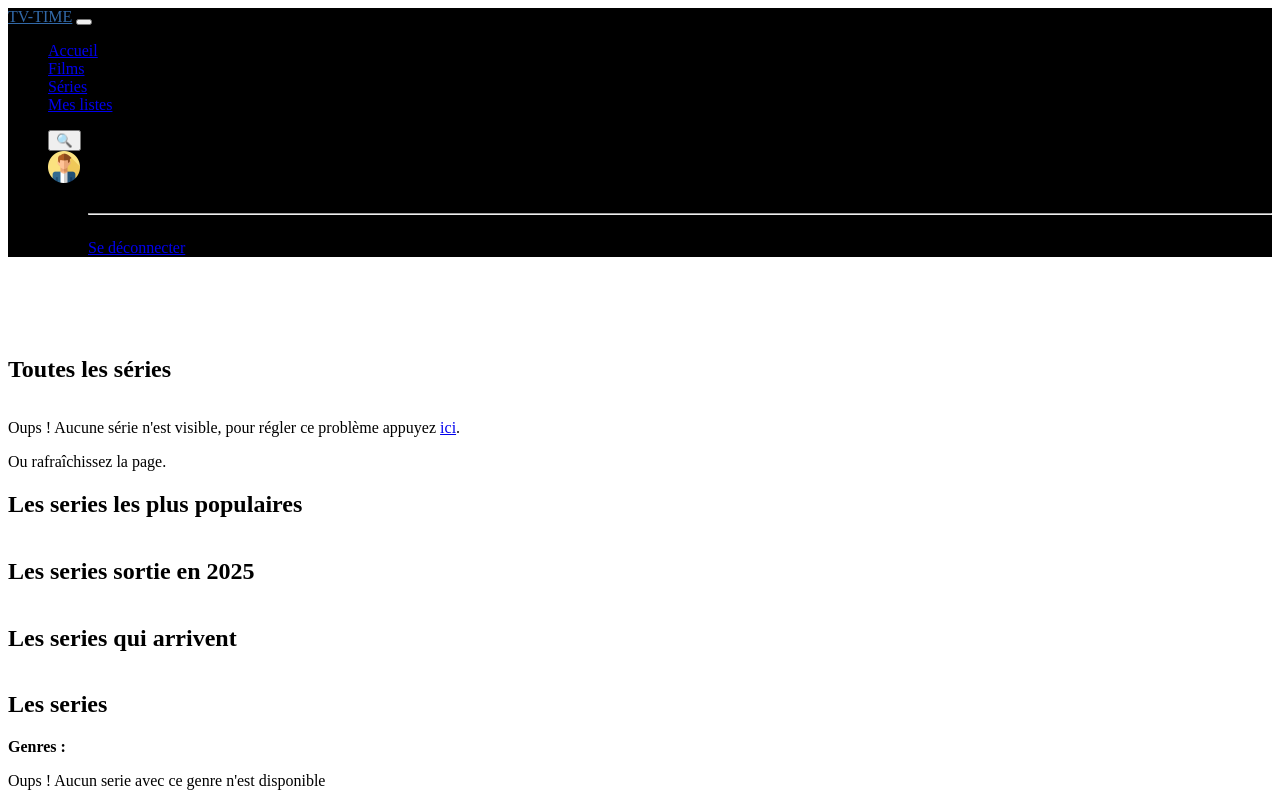
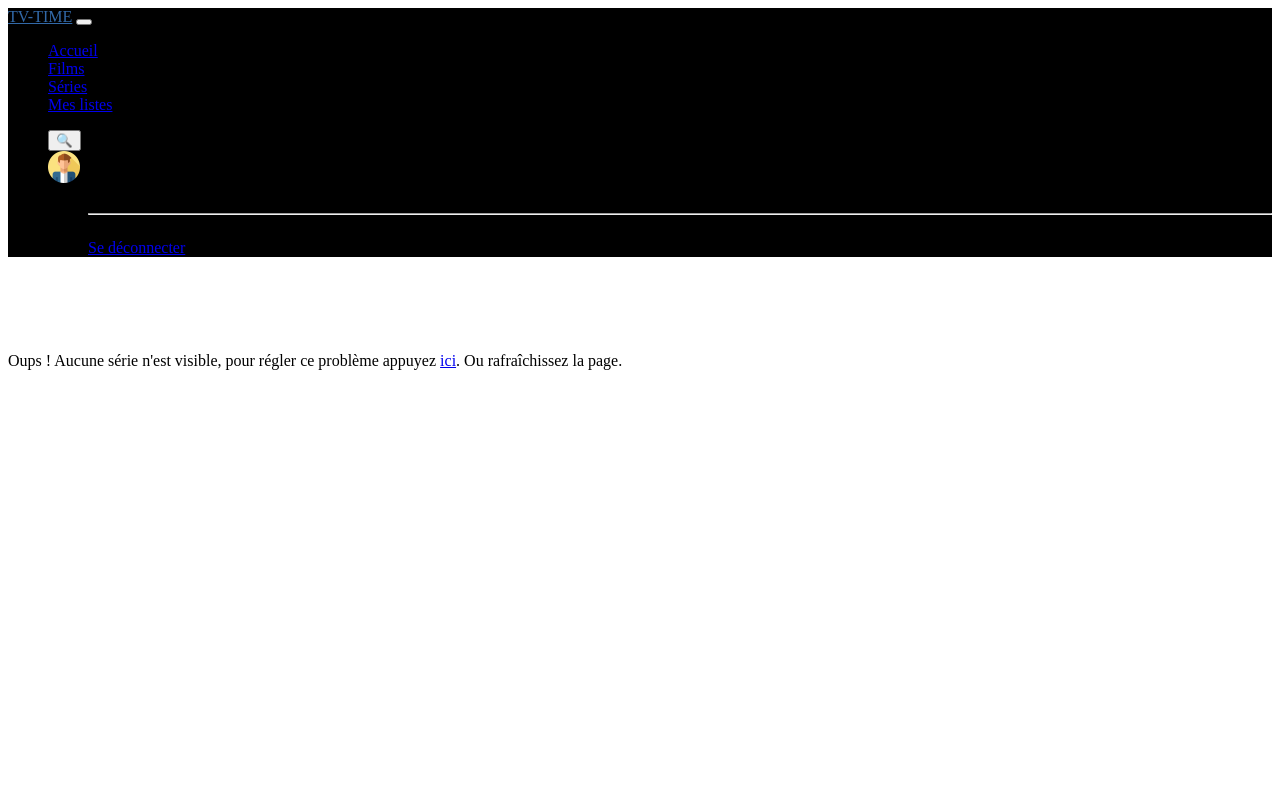
Before and after one commit to lea905/tvTime, a Symfony app: template templates/series/index.html.twig in a window 1280 px wide. Run offline with Twig, Linux system fonts and the light colour scheme; the template is opened without the code that fills it, so the values that code supplies are empty; some libraries are stand-ins or nearby versions.

Commit message:
[Series] front catégories

```diff
--- a/src/Controller/SeriesController.php
+++ b/src/Controller/SeriesController.php
@@ -33,7 +33,6 @@ class SeriesController extends AbstractController
     #[Route('', name: 'app_index_series')]
     public function index(Request $request): Response
     {
-
         $series = $this->seriesRepository->findAll();
 
         if (count($series) <= 0)
--- a/templates/series/index.html.twig
+++ b/templates/series/index.html.twig
@@ -2,6 +2,12 @@
 
 {% block body %}
     <div style="padding-top: 5%;">
+        {% if series is empty %}
+            <p>Oups ! Aucune série n'est visible, pour régler ce problème appuyez
+                <a href="{{ path('app_series_synchronisation_api') }}">
+                    ici</a>. Ou rafraîchissez la page.</p>
+        {% else %}
+
             <section class="mb-5">
                 <div class="d-flex justify-content-between align-items-center mb-2">
                     <h2 class="h4 m-0">Toutes les séries</h2>
@@ -22,7 +28,8 @@
                                 </h3>
 
                                 <p class="mb-2 small">
-                                Réalisé le <span class="badge bg-secondary me-1 mb-1">{{ serie.releaseDate ? serie.releaseDate|date('d/m/Y') : 'Date inconnue' }}</span>
+                                    Réalisé le <span
+                                        class="badge bg-secondary me-1 mb-1">{{ serie.releaseDate ? serie.releaseDate|date('d/m/Y') : 'Date inconnue' }}</span>
                                 </p>
 
                                 <a href="{{ path('app_series_show', {id: serie.id}) }}"
@@ -31,15 +38,12 @@
                                 </a>
                             </div>
                         </article>
-                {% else %}
-                    <p>Oups ! Aucune série n'est visible, pour régler ce problème appuyez
-                        <a href="{{ path('app_series_synchronisation_api') }}">
-                            ici</a>.</p> Ou rafraîchissez la page.</l>
                     {% endfor %}
                 </div>
             </section>
+
+            {% if popular is not empty %}
                 <section class="mb-5">
-
                     <div class="d-flex justify-content-between align-items-center mb-2">
                         <h2 class="h4 m-0">Les series les plus populaires</h2>
                     </div>
@@ -59,7 +63,8 @@
                                     </h3>
 
                                     <p class="mb-2 small">
-                                Réalisé le <span class="badge bg-secondary me-1 mb-1">{{ serie.releaseDate ? serie.releaseDate|date('d/m/Y') : 'Date inconnue' }}</span>
+                                        Réalisé le <span
+                                            class="badge bg-secondary me-1 mb-1">{{ serie.releaseDate ? serie.releaseDate|date('d/m/Y') : 'Date inconnue' }}</span>
                                     </p>
 
                                     <a href="{{ path('app_series_show', {id: serie.id}) }}"
@@ -71,8 +76,10 @@
                         {% endfor %}
                     </div>
                 </section>
+            {% endif %}
+
+            {% if year2025 is not empty %}
                 <section class="mb-5">
-
                     <div class="d-flex justify-content-between align-items-center mb-2">
                         <h2 class="h4 m-0">Les series sortie en 2025</h2>
                     </div>
@@ -92,7 +99,8 @@
                                     </h3>
 
                                     <p class="mb-2 small">
-                                Réalisé le <span class="badge bg-secondary me-1 mb-1">{{ serie.releaseDate ? serie.releaseDate|date('d/m/Y') : 'Date inconnue' }}</span>
+                                        Réalisé le <span
+                                            class="badge bg-secondary me-1 mb-1">{{ serie.releaseDate ? serie.releaseDate|date('d/m/Y') : 'Date inconnue' }}</span>
                                     </p>
 
                                     <a href="{{ path('app_series_show', {id: serie.id}) }}"
@@ -104,10 +112,12 @@
                         {% endfor %}
                     </div>
                 </section>
+            {% endif %}
+
+            {% if upcoming is not empty %}
                 <section class="mb-5">
-
                     <div class="d-flex justify-content-between align-items-center mb-2">
-                <h2 class="h4 m-0">Les series qui arrivent</h2>
+                        <h2 class="h4 m-0">Les series qui arrivent prochainnement</h2>
                     </div>
 
                     <div class="movies-row d-flex flex-row flex-nowrap gap-3 pb-2" style="overflow-x:auto;">
@@ -125,7 +135,8 @@
                                     </h3>
 
                                     <p class="mb-2 small">
-                                Réalisé le <span class="badge bg-secondary me-1 mb-1">{{ serie.releaseDate ? serie.releaseDate|date('d/m/Y') : 'Date inconnue' }}</span>
+                                        Réalisé le <span
+                                            class="badge bg-secondary me-1 mb-1">{{ serie.releaseDate ? serie.releaseDate|date('d/m/Y') : 'Date inconnue' }}</span>
                                     </p>
 
                                     <a href="{{ path('app_series_show', {id: serie.id}) }}"
@@ -137,15 +148,13 @@
                         {% endfor %}
                     </div>
                 </section>
+            {% endif %}
+
             <section class="mb-5">
-
                 <div class="d-flex justify-content-between align-items-center mb-2">
-                <h2 class="h4 m-0">Les series</h2>
+                    <h2 class="h4 m-0">Les series par type</h2>
                 </div>
-
-
                 <div class="mb-3">
-                <strong>Genres :</strong>
                     <ul class="list-inline mb-0">
                         {% for genre in allGenres %}
                             <li class="list-inline-item mb-2">
@@ -162,7 +171,7 @@
                 <div class="movies-row d-flex flex-row flex-nowrap gap-3 pb-2" style="overflow-x:auto;">
                     {% if seriesGenre is empty %}
 
-                    Oups ! Aucun serie avec ce genre n'est disponible
+                        Oups ! Aucun serie "{{ selectedGenre }}" n'est enregistré
                     {% else %}
 
                         {% for serie in seriesGenre %}
@@ -179,7 +188,8 @@
                                     </h3>
 
                                     <p class="mb-2 small">
-                                    Réalisé le <span class="badge bg-secondary me-1 mb-1">{{ serie.releaseDate ? serie.releaseDate|date('d/m/Y') : 'Date inconnue' }}</span>
+                                        Réalisé le <span
+                                            class="badge bg-secondary me-1 mb-1">{{ serie.releaseDate ? serie.releaseDate|date('d/m/Y') : 'Date inconnue' }}</span>
                                     </p>
 
                                     <a href="{{ path('app_series_show', {id: serie.id}) }}"
@@ -188,10 +198,11 @@
                                     </a>
                                 </div>
                             </article>
-
                         {% endfor %}
                     {% endif %}
                 </div>
             </section>
+
+        {% endif %}
     </div>
 {% endblock %}
```
Lines whose indentation alone changed are shown as unchanged.
